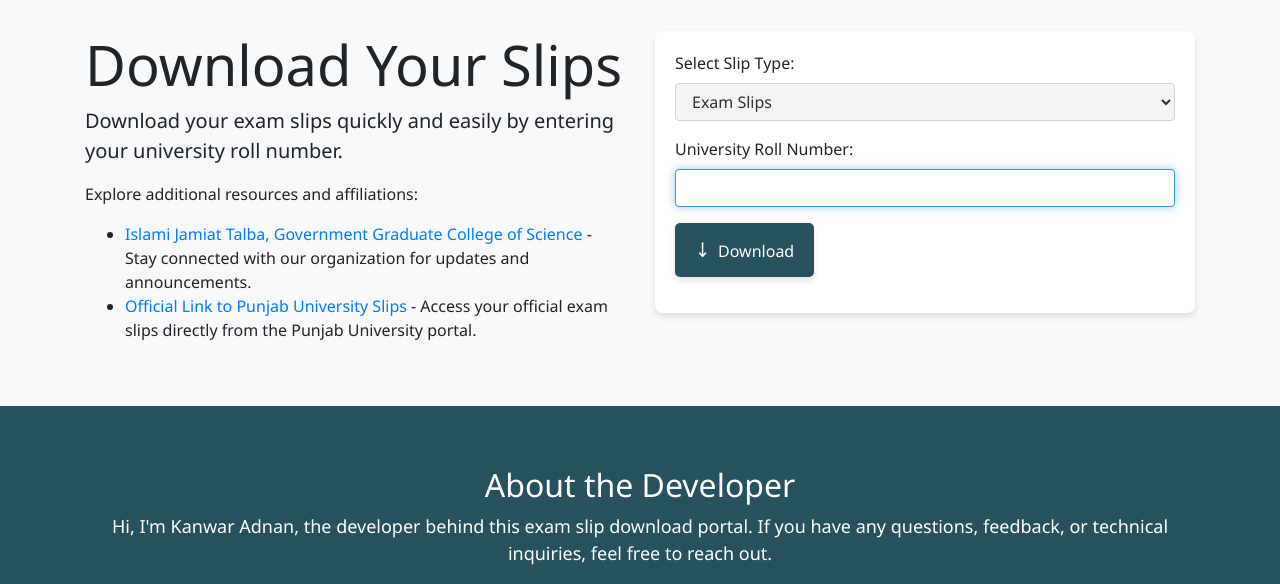
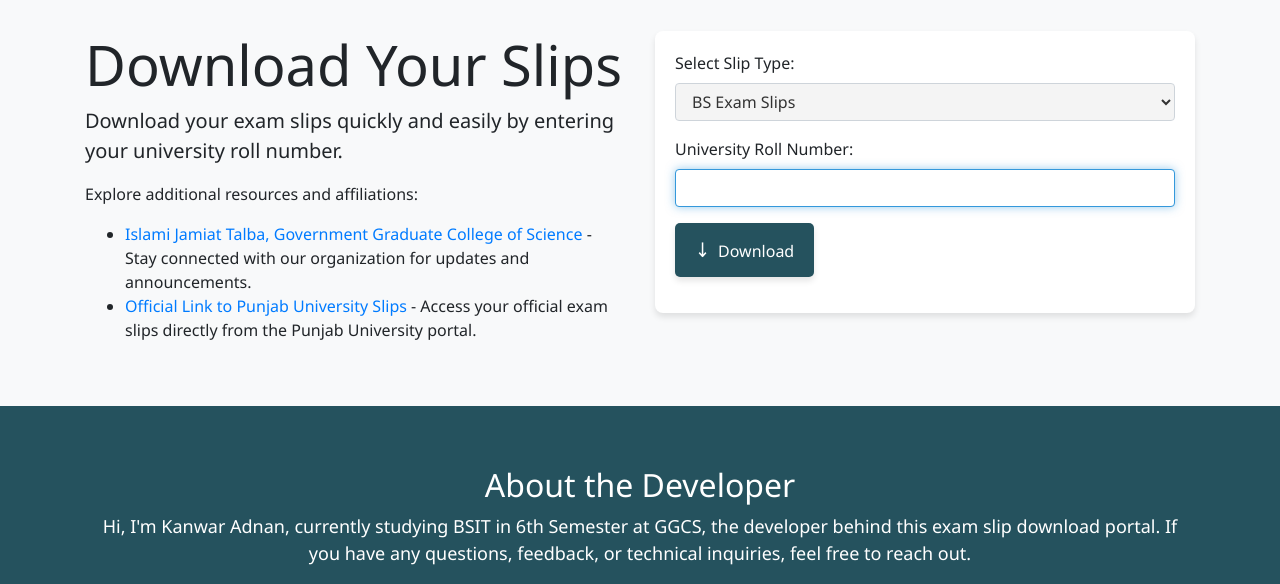
Before and after one commit to KanwarAdnan/PU-Slips-Downlaoder, a plain HTML site: page index.html in a window 1280 px wide. Shown: the part 137-721 px from the top of the page. Drawn offline with nearby package versions, Linux system fonts and the light colour scheme.

Commit message:
Add files via upload

```diff
--- a/index.html
+++ b/index.html
@@ -52,9 +52,8 @@
                         <div class="form-group">
                             <label for="slipType">Select Slip Type:</label>
                             <select id="slipType" name="slipType" class="form-control">
-                                <option value="exam" selected>Exam Slips</option>
-                                <option value="practical">Practical Slips</option>
-                                <option value="adp">ADP Slips</option>
+                                <option value="exam" selected>BS Exam Slips</option>
+                                <option value="adp">ADP Exam Slips</option>
                             </select>
                         </div>
                         <div class="form-group">
@@ -81,7 +80,7 @@
         <div class="row">
             <div class="col-md-12 text-center">
                 <h2 class="display-5">About the Developer</h2>
-                <p class="lead">Hi, I'm Kanwar Adnan, the developer behind this exam slip download portal. If you have any questions, feedback, or technical inquiries, feel free to reach out.</p>
+                <p class="lead">Hi, I'm Kanwar Adnan, currently studying BSIT in 6th Semester at GGCS, the developer behind this exam slip download portal. If you have any questions, feedback, or technical inquiries, feel free to reach out.</p>
 				<ul class="list-unstyled social-icons">
 					<li><a href="https://www.facebook.com/kanwaradnanakhtar" target="_blank"><i class="fab fa-facebook"></i> Facebook</a></li>
 					<li><a href="https://github.com/kanwaradnan" target="_blank"><i class="fab fa-github"></i> GitHub</a></li>
```
